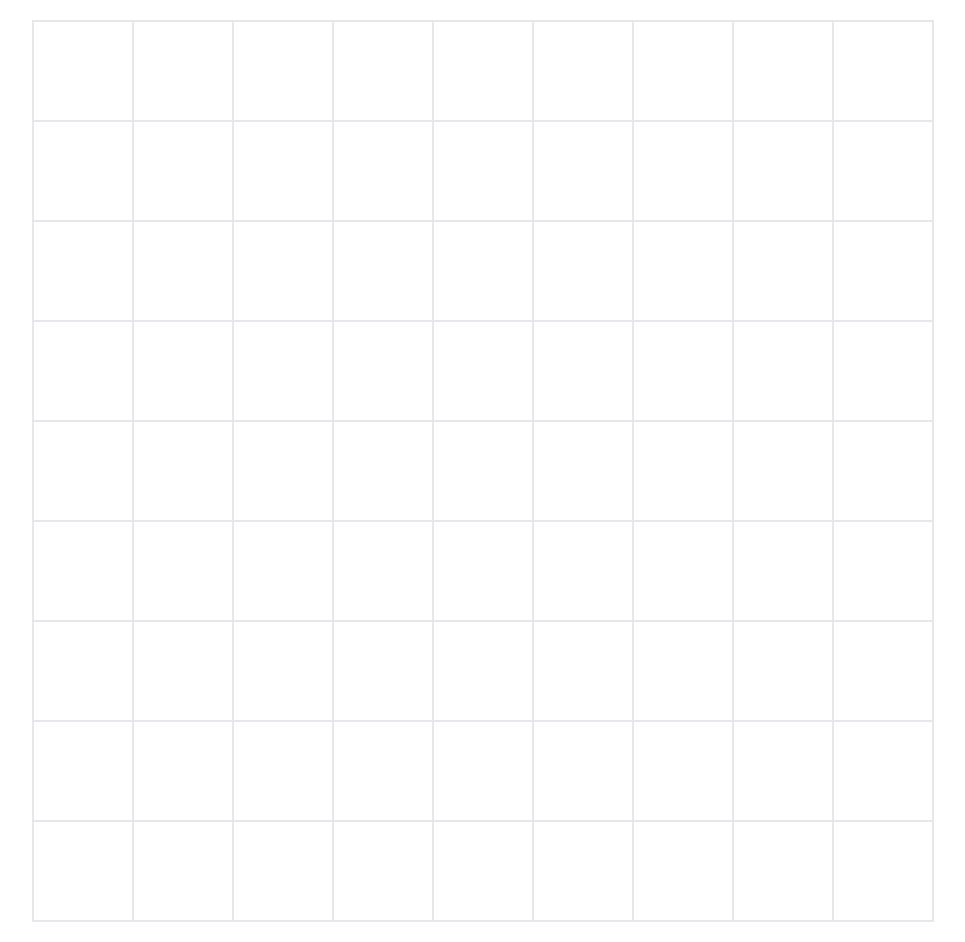
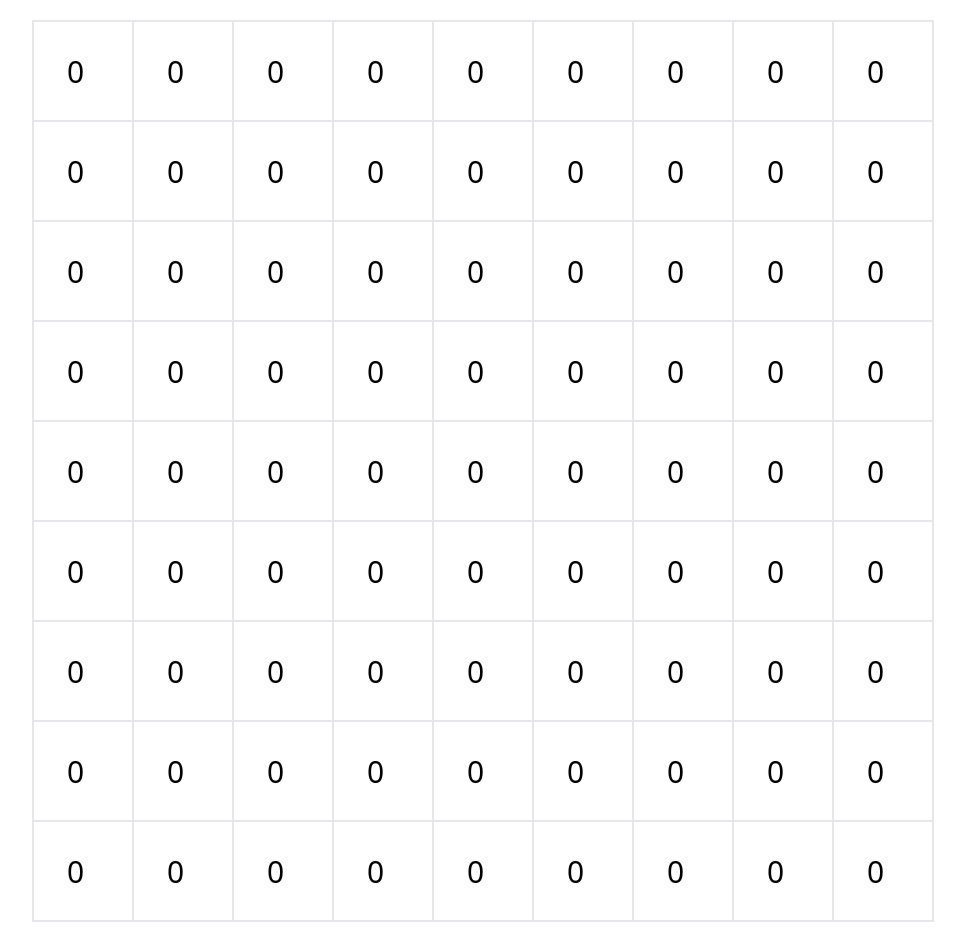
Before and after one commit to mahmoud-eltahawy/sudoko-react, a React (Vite) app: page / in a window 1280 px wide. Shown: the whole page, without its empty margins (157-1122 px from the left). Built offline with nearby package versions, Linux system fonts and the light colour scheme.

Commit message:
change render modal

```diff
--- a/package.json
+++ b/package.json
@@ -4,6 +4,7 @@
   "version": "0.0.0",
   "type": "module",
   "scripts": {
+    "pre": "cd blazing-fast && wasm-pack build --target nodejs --out-dir ../node_modules/blazing_fast",
     "dev": "vite",
     "build": "tsc -b && vite build",
     "lint": "eslint . --ext ts,tsx --report-unused-disable-directives --max-warnings 0",
--- a/src/App.tsx
+++ b/src/App.tsx
@@ -1,6 +1,6 @@
 import {useState} from 'react'
 import { Row } from './Row';
-import { ValidChar } from './shared';
+// import {is_valid_sudoku} from 'blazing_fast'
 
 function App() {
   return (
@@ -11,21 +11,28 @@ function App() {
 }
 
 function Table() {
-  const [rows,set_rows] = useState<ValidChar[][]>(new Array(9).fill(new Array(9).fill('.')));
+  const [rows,set_rows] = useState(new Uint8Array(81).fill(0))
 
   return (
     <table className="table-fixed text-3xl">
       <tbody>
-        {
-        rows.map((_,row) => <Row
-          key={row}
-          y={row}
-          rows={rows}
-          set_rows={set_rows}/>)
-        }
+        {mapArray(rows,set_rows)}
       </tbody>
     </table>
   )
 }
 
+function mapArray(rows : Uint8Array,set_rows : React.Dispatch<React.SetStateAction<Uint8Array>>) {
+  const result = [];
+  for (let row = 0; row < 81; row += 9) {
+    result.push(<Row
+          key={row}
+          index={row}
+          rows={rows}
+          set_rows={set_rows}/>
+        )
+  }
+  return result
+}
+
 export default App
--- a/src/Column.tsx
+++ b/src/Column.tsx
@@ -3,17 +3,14 @@ import { valid_chars, ValidChar } from "./shared";
 import { RowProps } from "./Row";
 
 
-type ColumnProps = {
-  x : number,
-} & RowProps;
 
-export function Column({ rows, y, x, set_rows }: ColumnProps) {
+export function Column({ rows, index, set_rows }: RowProps) {
     const on_input = (e: ChangeEvent<HTMLInputElement>) => {
-        const new_value = e.target.value;
+        const new_value = +e.target.value;
         if (valid_chars.includes(new_value)) {
             set_rows(xs => {
-                const new_xs = JSON.parse(JSON.stringify(xs));
-                new_xs[y][x] = new_value as ValidChar;
+                const new_xs  = new Uint8Array(xs);
+                new_xs[index] = new_value as ValidChar;
                 return new_xs;
             });
         }
@@ -24,15 +21,9 @@ export function Column({ rows, y, x, set_rows }: ColumnProps) {
             <input
                 className="size-24 text-center"
                 type='number'
-                value={rows[y][x]}
+                value={rows[index]}
                 onInput={on_input}
-                onFocus={() => {
-                    set_rows(xs => {
-                        const new_xs = JSON.parse(JSON.stringify(xs));
-                        new_xs[y][x] = '.';
-                        return new_xs;
-                    });
-                }} />
+             />
         </td>
     );
 }
--- a/src/Row.tsx
+++ b/src/Row.tsx
@@ -1,21 +1,27 @@
 import { Column } from "./Column";
-import {ValidChar} from './shared'
 
 export type RowProps = {
-  y : number,
-  rows: ValidChar[][],
-  set_rows : React.Dispatch<React.SetStateAction<ValidChar[][]>>
+  index : number,
+  rows: Uint8Array,
+  set_rows : React.Dispatch<React.SetStateAction<Uint8Array>>
 };
 
 export function Row(
-    { rows, y, set_rows }: RowProps) {
+    { rows, index, set_rows }: RowProps) {
 
     return (
-        <tr>{rows[y].map((_, x) => <Column
-            key={x}
-            y={y}
-            x={x}
-            rows={rows}
-            set_rows={set_rows} />)}</tr>
+        <tr>{mapArray(rows,set_rows,index)}</tr>
     );
 }
+
+function mapArray(rows : Uint8Array,set_rows :  React.Dispatch<React.SetStateAction<Uint8Array>>,y : number) {
+    const result = [];
+    for (let x = y; x < (y + 9);x++) {
+        result.push(<Column
+            key={x}
+            index={x}
+            rows={rows}
+            set_rows={set_rows} />)
+    }
+    return result
+}
--- a/src/shared.ts
+++ b/src/shared.ts
@@ -1,3 +1,3 @@
 
-export type ValidChar = '.' | '1' | '2' | '3' | '4' | '5' | '6' | '7' | '8' | '9'
-export const valid_chars = ['.' , '1' , '2' , '3' , '4' , '5' , '6' , '7' , '8' , '9'];
+export type ValidChar = 0 | 1 | 2 | 3 | 4 | 5 | 6 | 7 | 8 | 9
+export const valid_chars = [0 , 1 , 2 , 3 , 4 , 5 , 6 , 7 , 8 , 9];
```
Also changed, not shown: 1 other file (tests, documents, lock files or other folders).
